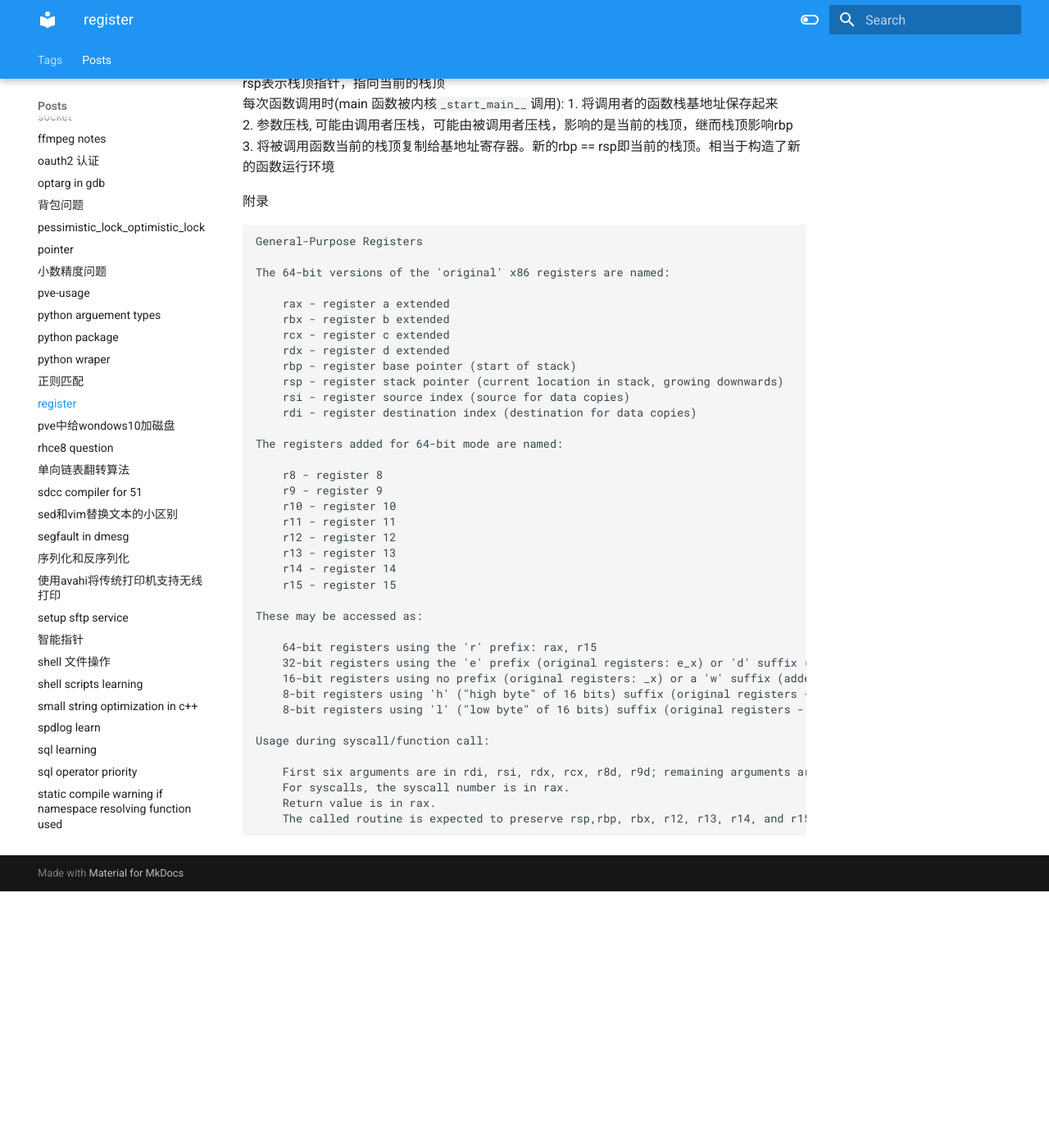
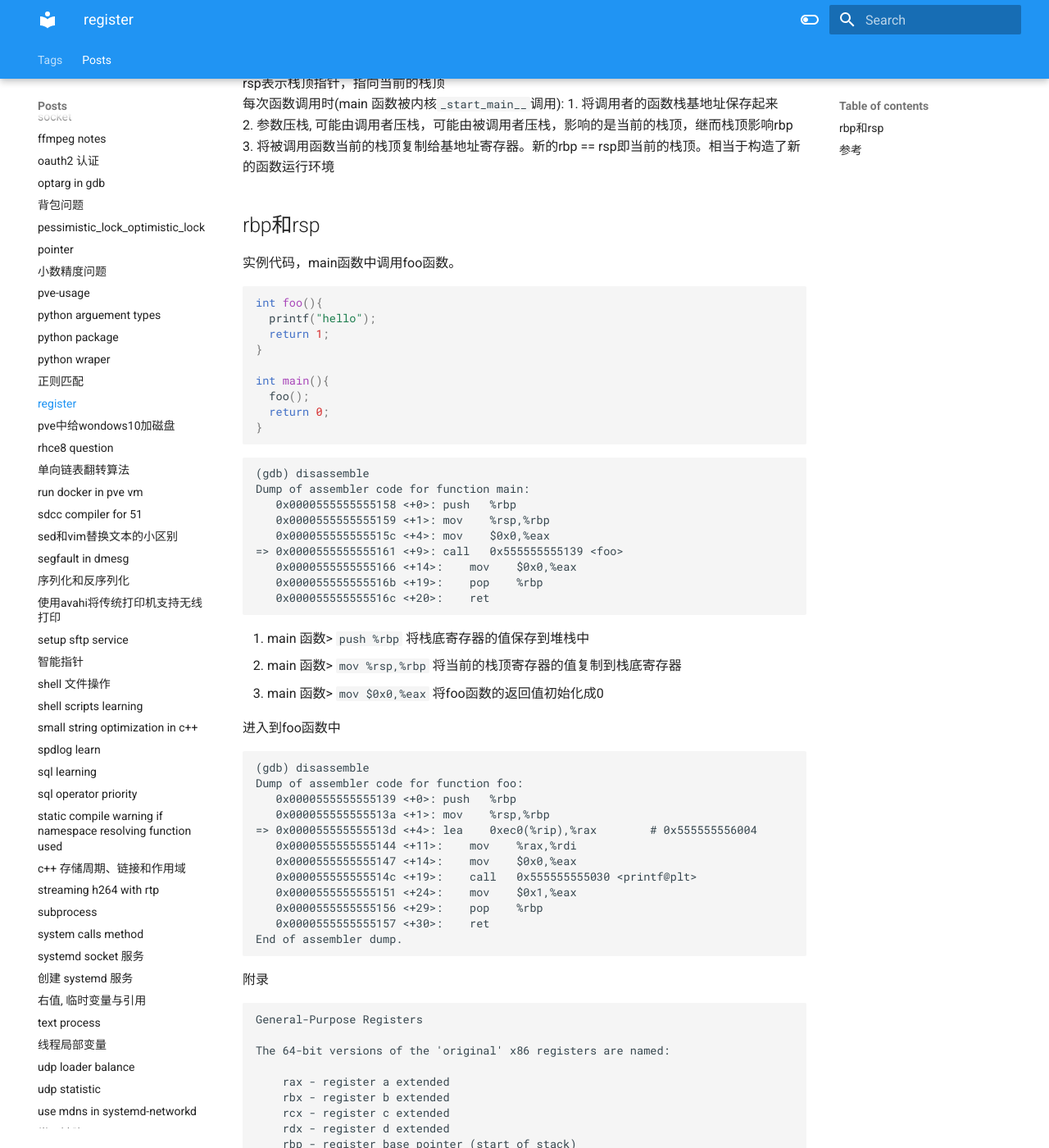
Before and after one commit to energygreek/notes, an MkDocs documentation site: the page built from docs/posts/register.md, in a window 1280 px wide and 1400 px high, scrolled down 2071 px. Shown: the whole window at 82% size. Built offline with MkDocs 1.6.1 and Material for MkDocs 9.7.7, drawn with Linux system fonts in a browser that asks for light colours; before the commit the page ends 3158 px from its top, so only the background shows below that; some of the changed text lies outside the part shown.

Commit message:
Apr 24, 2025, 5:52 PM

````diff
--- a/docs/posts/register.md
+++ b/docs/posts/register.md
@@ -110,6 +110,53 @@ rsp表示栈顶指针，指向当前的栈顶
 2. 参数压栈, 可能由调用者压栈，可能由被调用者压栈，影响的是当前的栈顶，继而栈顶影响rbp
 3. 将被调用函数当前的栈顶复制给基地址寄存器。新的rbp == rsp即当前的栈顶。相当于构造了新的函数运行环境
 
+## rbp和rsp
+实例代码，main函数中调用foo函数。
+```c
+int foo(){
+  printf("hello");
+  return 1;
+}
+
+int main(){
+  foo();
+  return 0;
+}
+```
+
+```
+(gdb) disassemble
+Dump of assembler code for function main:
+   0x0000555555555158 <+0>:	push   %rbp
+   0x0000555555555159 <+1>:	mov    %rsp,%rbp
+   0x000055555555515c <+4>:	mov    $0x0,%eax
+=> 0x0000555555555161 <+9>:	call   0x555555555139 <foo>
+   0x0000555555555166 <+14>:	mov    $0x0,%eax
+   0x000055555555516b <+19>:	pop    %rbp
+   0x000055555555516c <+20>:	ret
+```
+
+1. main 函数> `push %rbp` 将栈底寄存器的值保存到堆栈中
+2. main 函数> `mov %rsp,%rbp` 将当前的栈顶寄存器的值复制到栈底寄存器
+3. main 函数> `mov $0x0,%eax` 将foo函数的返回值初始化成0
+
+
+进入到foo函数中
+```
+(gdb) disassemble
+Dump of assembler code for function foo:
+   0x0000555555555139 <+0>:	push   %rbp
+   0x000055555555513a <+1>:	mov    %rsp,%rbp
+=> 0x000055555555513d <+4>:	lea    0xec0(%rip),%rax        # 0x555555556004
+   0x0000555555555144 <+11>:	mov    %rax,%rdi
+   0x0000555555555147 <+14>:	mov    $0x0,%eax
+   0x000055555555514c <+19>:	call   0x555555555030 <printf@plt>
+   0x0000555555555151 <+24>:	mov    $0x1,%eax
+   0x0000555555555156 <+29>:	pop    %rbp
+   0x0000555555555157 <+30>:	ret
+End of assembler dump.
+```
+
 
 附录
 ```
@@ -152,3 +199,8 @@ Usage during syscall/function call:
     Return value is in rax.
     The called routine is expected to preserve rsp,rbp, rbx, r12, r13, r14, and r15 but may trample any other registers.
 ```
+
+
+
+## 参考
+https://shikaan.github.io/assembly/x86/guide/2024/09/08/x86-64-introduction-hello.html
````
Also changed, not shown: other parts of docs/posts/register.md (+1 -1 lines), docs/posts/huawei-unlock-bootloader.md (+41 -1 lines), docs/posts/mail-setup.md (+14 -0 lines), docs/posts/pve-usage.md (+3 -0 lines), docs/posts/run docker in pve vm.md (added, +51 -0 lines), docs/posts/systemd socket.md (added, +29 -0 lines), docs/posts/text process.md (added, +82 -0 lines), learning dtmf.md (added, +64 -0 lines), wayland.md (deleted, +0 -6 lines).
